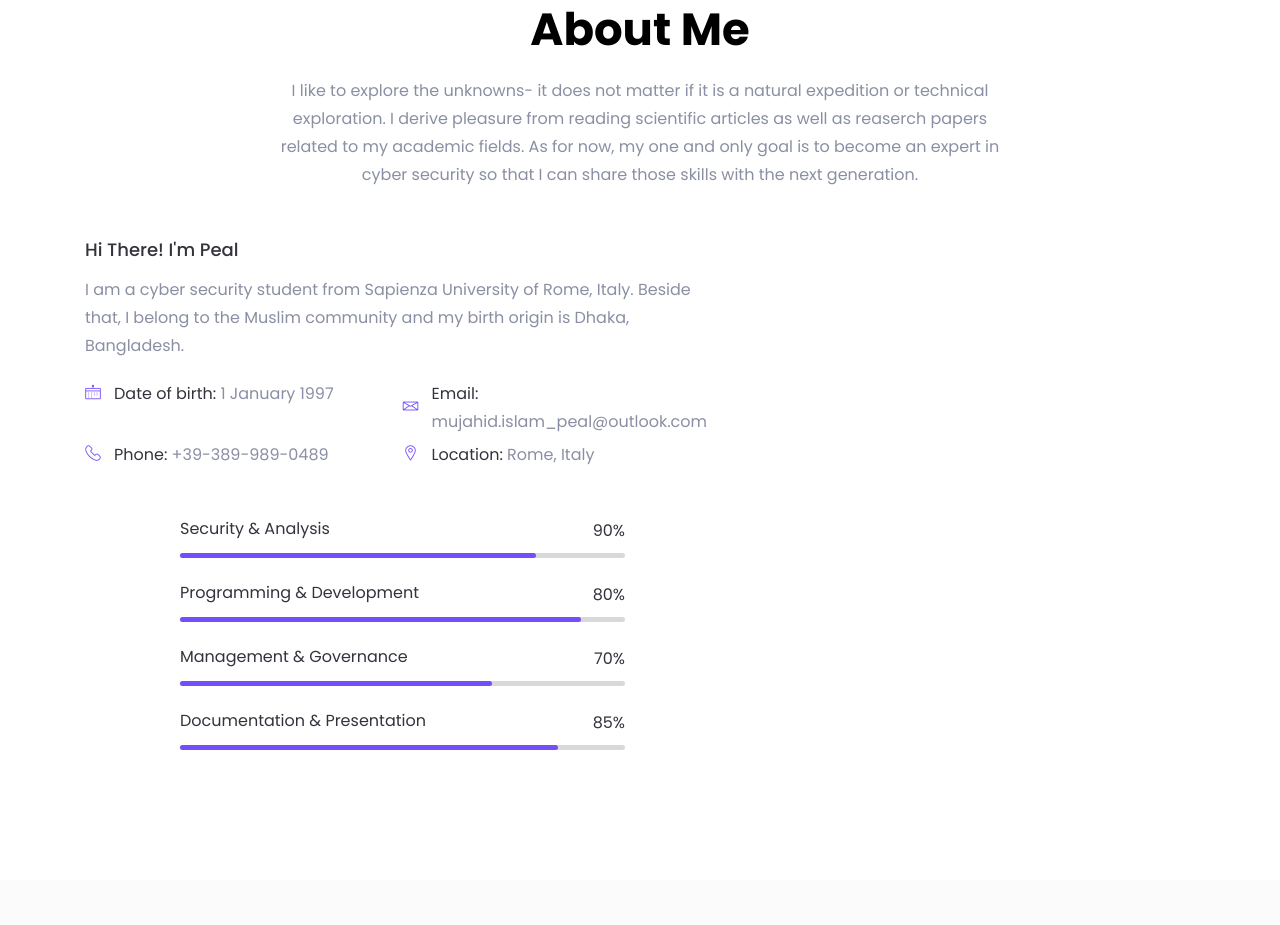
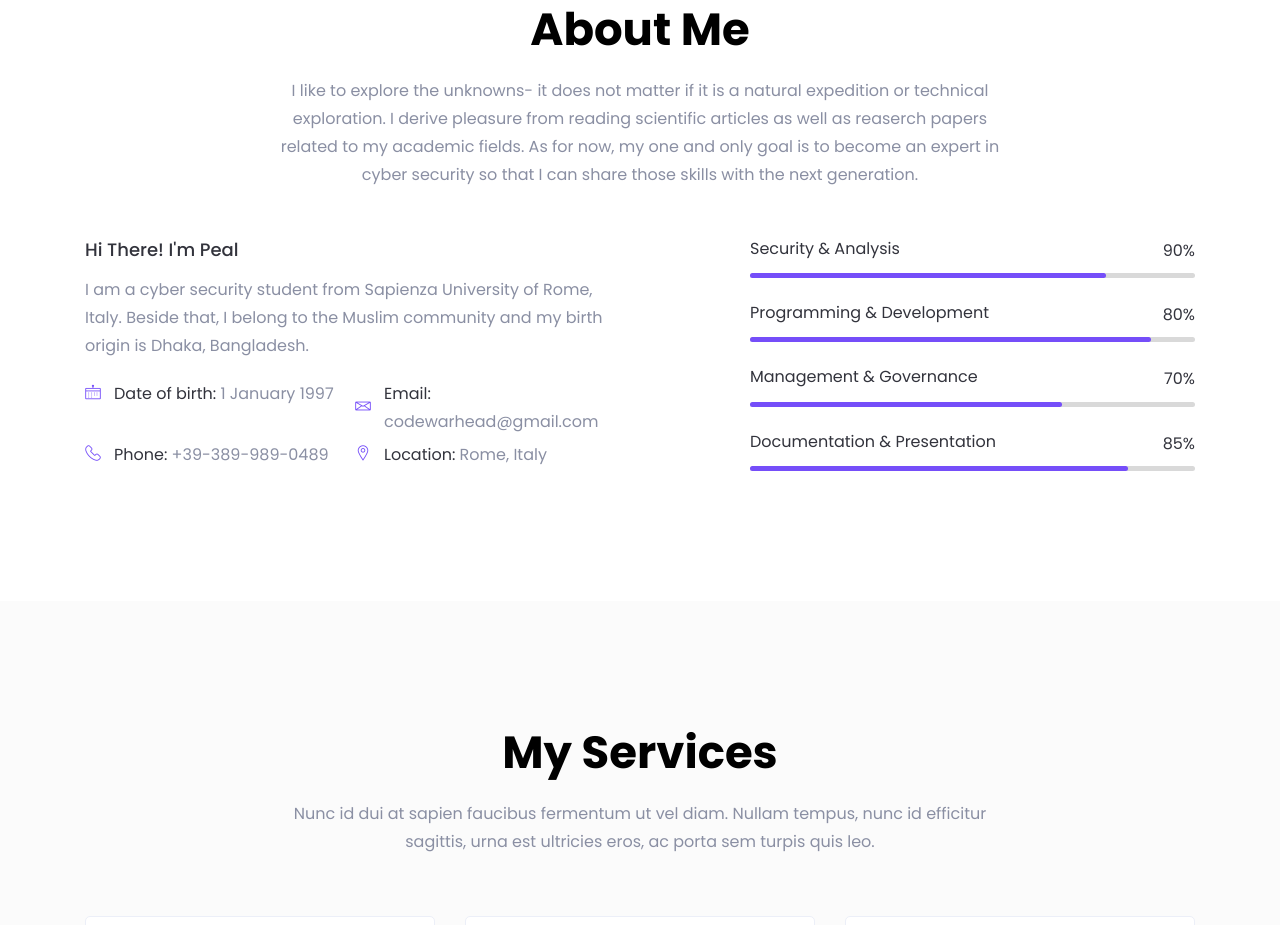
Before and after one commit to mipeal/mipeal, a plain HTML site: page index.html in a window 1280 px wide. Shown: the part 942-1867 px from the top of the page. Drawn offline with Linux system fonts and the light colour scheme; files whose address does not match are found by name.

Commit message:
Revoked minor changes

```diff
--- a/index.html
+++ b/index.html
@@ -175,7 +175,7 @@
                 </div>
             </div> <!-- row -->
             <div class="row">
-                <div class="col-lg-7">
+                <div class="col-lg-6">
                     <div class="about-content mt-50">
                         <h5 class="about-title">Hi There! I'm Peal</h5>
                         <p>I am a cyber security student from Sapienza University of Rome, Italy. Beside that, I belong to the Muslim community and my birth
@@ -197,7 +197,7 @@
                                         <i class="lni-envelope"></i>
                                     </div>
                                     <div class="info-text">
-                                        <p><span>Email:</span> mujahid.islam_peal@outlook.com</p>
+                                        <p><span>Email:</span> codewarhead@gmail.com</p>
                                     </div>
                                 </div> <!-- single info -->
                             </li>
@@ -224,7 +224,7 @@
                         </ul>
                     </div> <!-- about content -->
                 </div>
-                <div class="col-xl-5 offset-xl-1 col-lg-5">
+                <div class="col-xl-5 offset-xl-1 col-lg-6">
                     <div class="about-skills pt-25">
                         <div class="skill-item mt-25">
                             <div class="skill-header">
```
